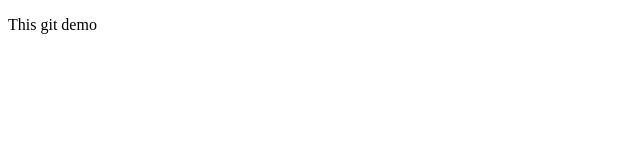
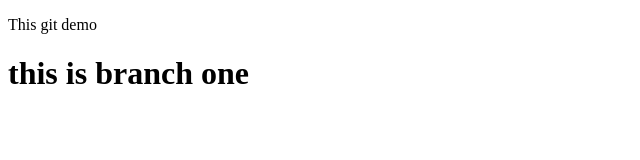
Before and after one commit to sainathdhatti/GitDemo, a plain HTML site: page index.html in a window 1280 px wide. Shown: the whole page, without its empty margins (0-640 px from the left). Drawn offline with Linux system fonts and the light colour scheme.

Commit message:
added in one branch

```diff
--- a/index.html
+++ b/index.html
@@ -7,5 +7,6 @@
 </head>
 <body>
     <p>This git demo</p>
+    <h1>this is branch one</h1>
 </body>
 </html>
```
